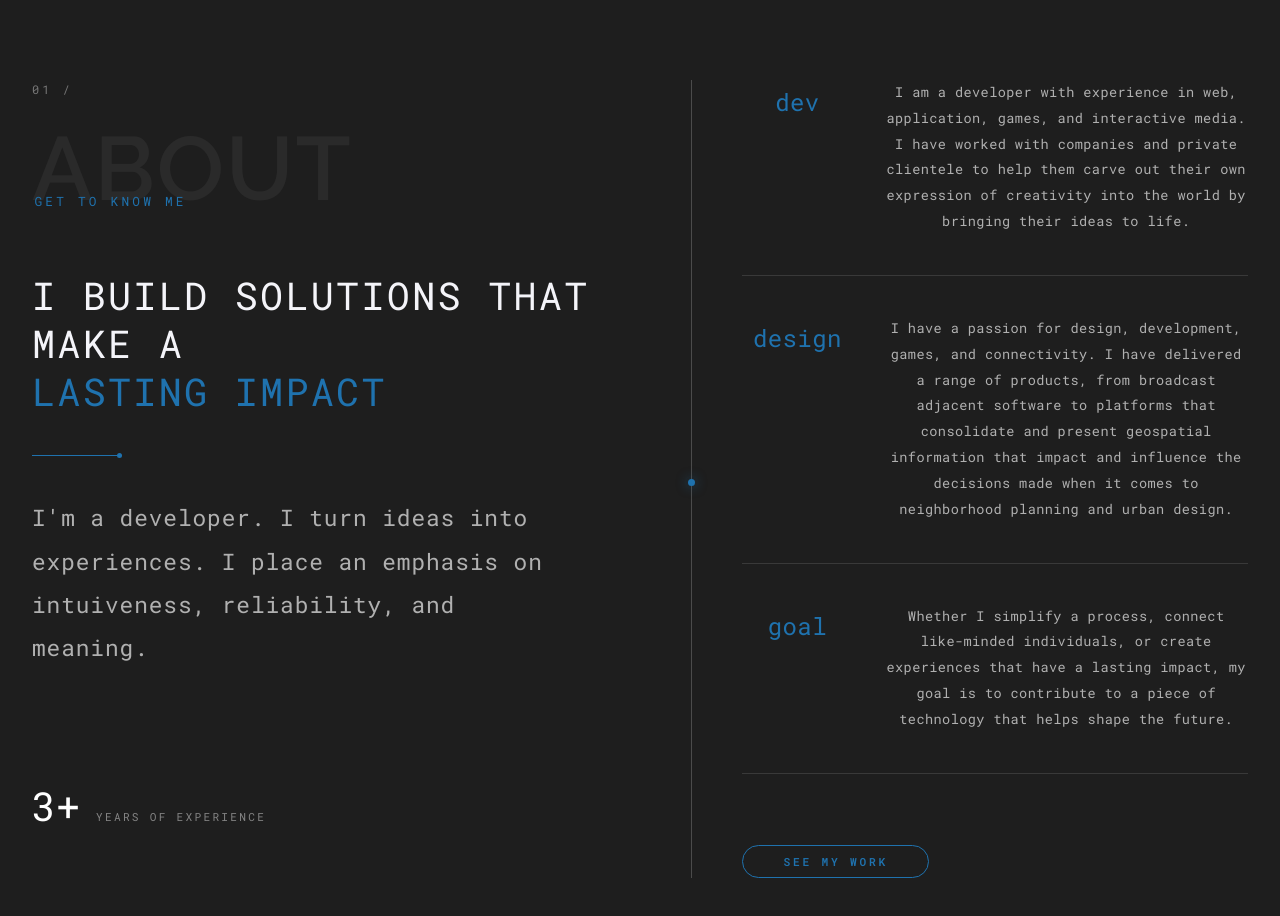
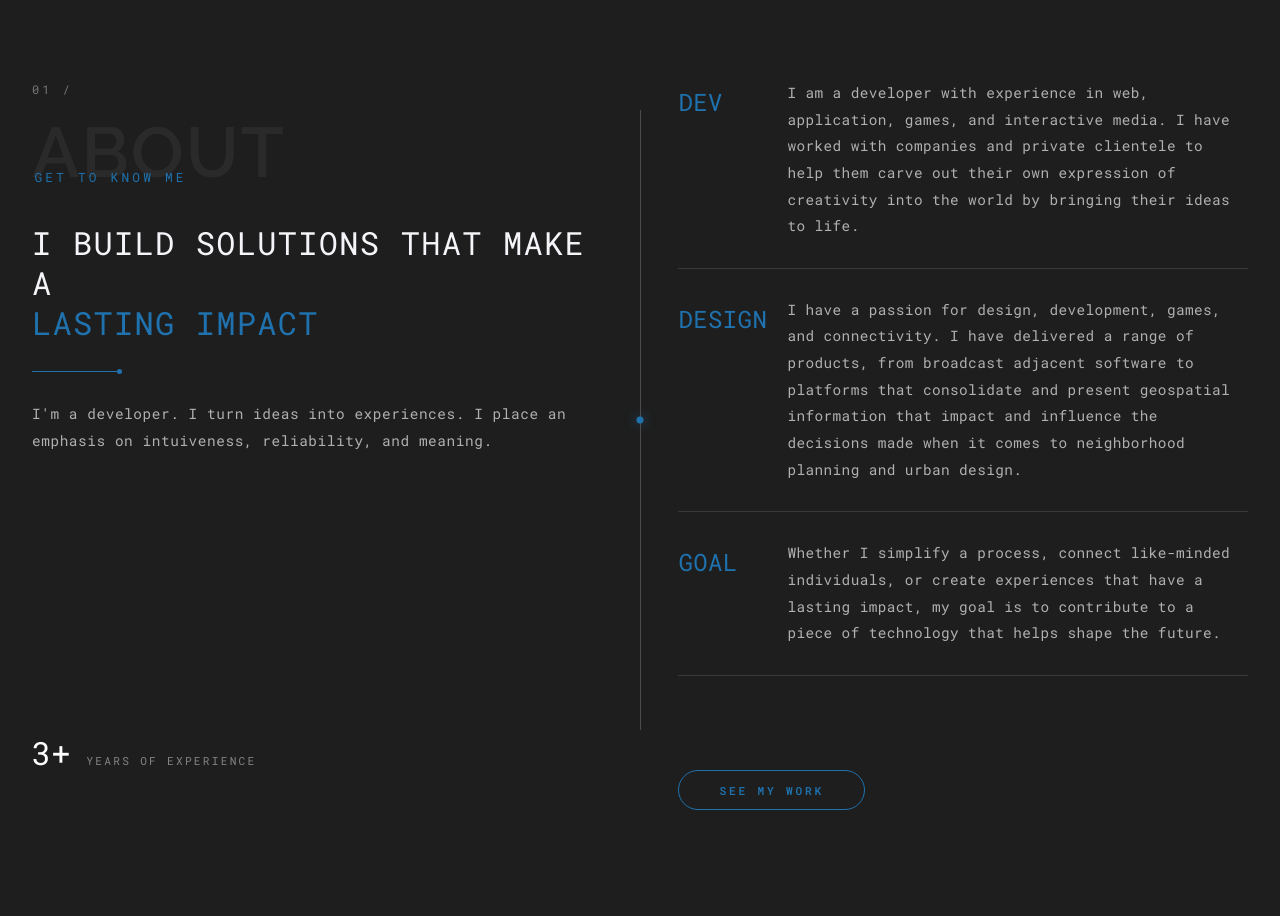
Before and after one commit to pigghead/html-resume, an Angular app: page / in a window 1280 px wide. Shown: the part 820-1736 px from the top of the page. Built offline with nearby package versions, Linux system fonts and the light colour scheme.

Commit message:
styling restructures; scroll behaviour adjusted

```diff
--- a/src/app/features/about/about.html
+++ b/src/app/features/about/about.html
@@ -1,4 +1,4 @@
-<div class="about-wrapper">
+<div id="about" class="about-wrapper">
     <div class="about-intro">
 
         <span class="section-number">01 /</span>
--- a/src/app/features/about/about.scss
+++ b/src/app/features/about/about.scss
@@ -3,11 +3,14 @@
 
     display: grid;
 
-    grid-template-columns: minmax(0,1fr) minmax(0, 1fr);
-    column-gap: clamp(5rem, 8vw, 9rem);
+    grid-template-columns: minmax(0, 0.95fr) minmax(0, 0.95fr);
+    gap: 0;
+    //column-gap: clamp(5rem, 8vw, 9rem);
 
     margin: 50px auto;
     padding: 50px 2rem 0;
+
+    scroll-margin-top: calc(var(--header-height) + 20px);
 
     min-height: 780px;
     max-width: 1280px;
@@ -22,9 +25,9 @@
         display: flex;
         flex-direction: column;
 
-        padding-right: clamp(2rem, 4vw, 5rem);
+        padding-right: clamp(1.5rem, 3vw, 3.5rem);
 
-        width: 640px;
+        width: auto;
 
         text-align: left;
 
@@ -36,7 +39,7 @@
 
             color: #777;
 
-            margin-bottom: 2rem;
+            margin-bottom: 1.5rem;
         }
 
         .title-wrapper {
@@ -45,7 +48,7 @@
             display: flex;
             flex-direction: column;
 
-            margin-bottom: 4rem;
+            margin-bottom: 2.5rem;
         }
 
         .title-wrapper h2 {
@@ -53,7 +56,7 @@
 
             font-family: 'Raleway', sans-serif;
 
-            font-size: clamp(4rem, 7vw, 6.5rem);
+            font-size: clamp(3.5rem, 5.5vw, 5.5rem);
             font-weight: 600;
             line-height: 0.85;
 
@@ -82,7 +85,7 @@
             width: 90px;
             height: 1px;
 
-            margin: 2.5rem 0;
+            margin: 1.75rem 0;
 
             background: var(--color-accent);
         }
@@ -111,7 +114,7 @@
 
             font-family: "Roboto Mono", monospace;
 
-            font-size: 0.95em;
+            font-size: 0.9rem;
             line-height: 1.9;
             letter-spacing: 0.04em;
 
@@ -129,7 +132,7 @@
             .experience-value {
                 font-family: "Roboto Mono", monospace;
 
-                font-size: 2.5rem;
+                font-size: 2rem;
                 font-weight: 400;
 
                 color: #fff;
@@ -155,11 +158,11 @@
 
         font-family: 'Roboto Mono', monospace;
 
-        font-size: clamp(2rem, 3vw, 3.25rem);
+        font-size: clamp(1.8rem, 2.5vw, 2.75rem);
         font-weight: 400;
 
         line-height: 1.25;
-        letter-spacing: 0.06em;
+        letter-spacing: 0.04em;
 
         text-transform: uppercase;
     }
@@ -170,45 +173,37 @@
         color: var(--color-accent);
     }
 
-    .about-wrapper > div:last-child {
-        //border: 1px solid red;
+    .about-details {
+        position: relative;
+
+        width: auto;
 
         display: flex;
         flex-direction: column;
 
-        width: 640px;
+        padding-left: clamp(1.5rem, 3vw, 3.5rem);
+
+        .about-mini-section {
+            display: grid;
+            grid-template-columns: 85px minmax(0, 1fr);
+            gap: 1.5rem;
+
+            width: 100%;
+
+            padding-bottom: 1.75rem;
+            margin-bottom: 1.75rem;
+
+            border-bottom: 1px solid rgba(255,255,255,0.12);
 
             text-align: left;
 
-        .about-mini-section {
-            display: flex;
-            flex-direction: row;
+            .mini-icon {
+                margin: 0;
 
-            width: 100%;
-        }
-    }
+                text-align: left;
 
-    .about-details {
-        position: relative;
-
-        display: flex;
-        flex-direction: column;
-
-        padding-left: clamp(2rem, 4vw, 5rem);
-
-        .about-mini-section {
-            display: grid;
-            grid-template-columns: 110px minmax(0, 1fr);
-
-            gap: 2rem;
-
-            padding: 0 0 2.5rem;
-            margin-bottom: 2.5rem;
-
-            border-bottom: 1px solid rgba(255,255,255,0.12);
-
-            .mini-icon {
                 font-family: "Roboto Mono", monospace;
+                text-transform: uppercase;
 
                 font-size: 1.5rem;
 
@@ -220,10 +215,12 @@
         .about-mini-section > p {
             margin: 0;
 
+            text-align: left;
+
             font-family: "Roboto Mono", monospace;
 
-            font-size: 0.85rem;
-            line-height: 1.9;
+            font-size: 0.9rem;
+            line-height: 1.85;
             letter-spacing: 0.025rem;
 
             color: rgba(255,255,255,0.65);
@@ -233,7 +230,9 @@
             align-self: flex-start;
 
             margin-top: auto;
-            padding: 0.5rem 2.5rem;
+            padding: 0.7rem 2.5rem;
+
+            min-height: 40px;
 
             border: 1px solid var(--color-accent);
             border-radius: 999px;
@@ -262,34 +261,67 @@
         }
     }
 
-    .about-details::before {
+    // .about-details::before {
+    //     content: "";
+
+    //     position: absolute;
+
+    //     top: 0;
+    //     bottom: 0;
+    //     left: 0;
+
+    //     width: 1px;
+
+    //     background: rgba(255,255,255,0.2);
+    // }
+
+    // .about-details::after {
+    //     content: "";
+
+    //     position: absolute;
+
+    //     top: 50%;
+    //     left: -3px;
+
+    //     width: 7px;
+    //     height: 7px;
+
+    //     border-radius: 50%;
+
+    //     background: var(--color-accent);
+    //     box-shadow: 0 0 12px rgba(31,126,190,0.6);
+    // }
+}
+
+.about-wrapper::before {
     content: "";
 
     position: absolute;
 
-        top: 0;
-        bottom: 0;
-        left: 0;
+    top: 80px;
+    bottom: 80px;
+    left: 50%;
 
     width: 1px;
 
     background: rgba(255,255,255,0.2);
 }
 
-    .about-details::after {
+.about-wrapper::after {
     content: "";
 
     position: absolute;
 
     top: 50%;
-        left: -3px;
+    left: 50%;
 
     width: 7px;
     height: 7px;
 
+    transform: translate(-50%, -50%);
+
     border-radius: 50%;
 
     background: var(--color-accent);
-        box-shadow: 0 0 12px rgba(31,126,190,0.6);
+    box-shadow: 0 0 12px rgba(31, 126, 190, 0.6);
 }
-}
--- a/src/app/shared/header/header.scss
+++ b/src/app/shared/header/header.scss
@@ -3,7 +3,7 @@
     position: fixed;
 
     width: 100vw;
-    height: 80px;
+    height: var(--header-height);
 
     top: 0;
     left: 50%;
--- a/src/styles/styles.scss
+++ b/src/styles/styles.scss
@@ -9,6 +9,7 @@
     @each $key, $value in colors.$skills-palette {
         --#{$key}-color: #{$value};
     }
+    --header-height: 80px;
 }
 
 *,
@@ -56,6 +57,10 @@
     font-weight: 700;
 }
 
+html {
+    scroll-padding-top: 100px;
+}
+
 body {
     font-family: Arial, sans-serif;
     line-height: 1.6;
```
Lines whose indentation alone changed are shown as unchanged.
